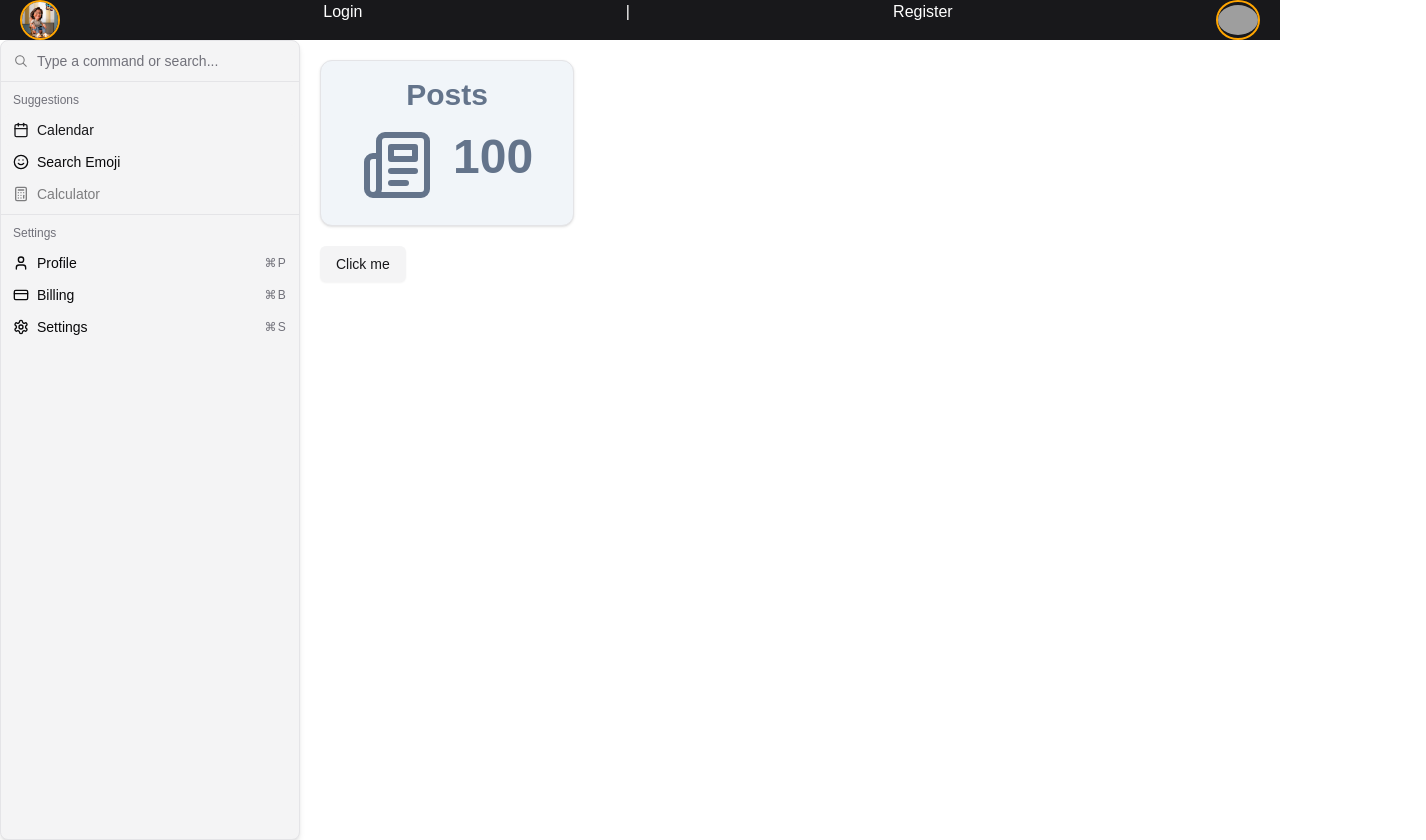
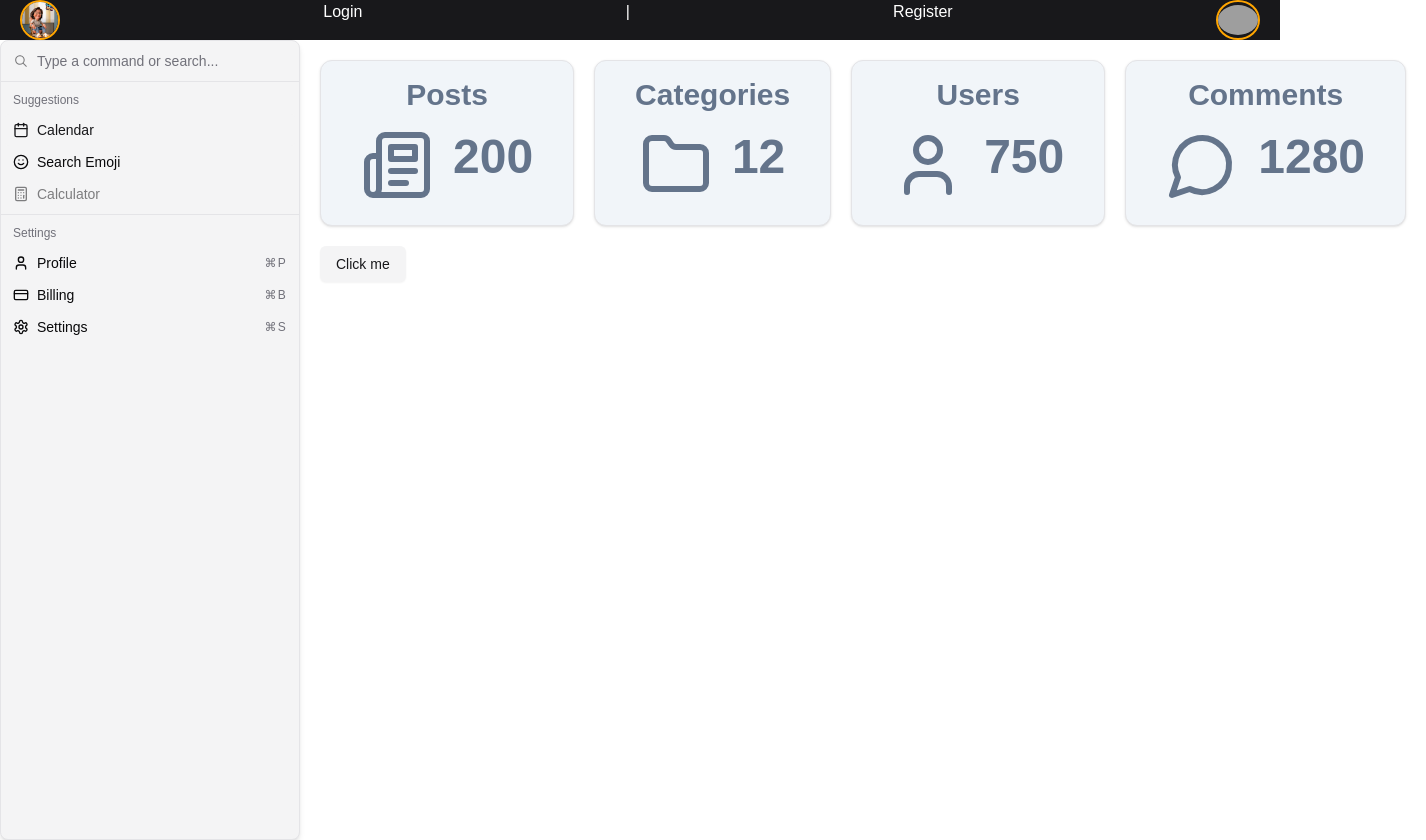
Before and after one commit to Mary-Mena21/admindashboard-ui, a Next.js app: page / in a window 1280 px wide. Shown: the whole page, 1426 px wide, since content can reach past the window. Built offline with nearby package versions, Linux system fonts and the light colour scheme; grey boxes are pictures that could not be loaded.

Commit message:
add dynamic cards

```diff
--- a/app/page.tsx
+++ b/app/page.tsx
@@ -1,5 +1,6 @@
 import DashboardCard from '@/components/dashboard/DashboardCard';
 import { Button } from '@/components/ui/button';
+import { Folder, MessageCircle, Newspaper, User } from 'lucide-react';
 import type { NextPage } from 'next';
 export default function Home() {
   return (
@@ -10,7 +11,26 @@
     </div> */}
       {/* <h1 className="text-5xl font-bold">Admin Dashboard</h1> */}
       <div className="flex flex-col md:flex-row justify-between gap-5 mb-5">
-        <DashboardCard />
+        <DashboardCard
+          title="Posts"
+          count={200}
+          icon={<Newspaper className=" text-slate-500" size={72} />}
+        />
+        <DashboardCard
+          title="Categories"
+          count={12}
+          icon={<Folder className=" text-slate-500" size={72} />}
+        />
+        <DashboardCard
+          title="Users"
+          count={750}
+          icon={<User className=" text-slate-500" size={72} />}
+        />
+        <DashboardCard
+          title="Comments"
+          count={1280}
+          icon={<MessageCircle className=" text-slate-500" size={72} />}
+        />
       </div>
       <Button variant="secondary">Click me</Button>
     </>
--- a/components/dashboard/DashboardCard.tsx
+++ b/components/dashboard/DashboardCard.tsx
@@ -1,16 +1,37 @@
 import { Card, CardContent } from '@/components/ui/card';
-import { Newspaper } from 'lucide-react';
-const DashboardCard = () => {
+// import { Newspaper } from 'lucide-react';
+import { LucideIcon } from 'lucide-react';
+
+interface DashboardCardProps {
+  title: string;
+//   description: string;
+  icon: React.ReactElement<LucideIcon>;
+//   iconColor: string;
+//   iconBg: string;
+//   iconSize: number;
+  count: number;
+}
+const DashboardCard = ({
+  title,
+//   description,
+  icon,
+//   iconColor,
+//   iconBg,
+//   iconSize,
+  count,
+}: DashboardCardProps) => {
   return (
     <Card className="bg-slate-100 dark:bg-slate-800 p-4 pb-0">
       <CardContent>
         <h3 className="text-3xl text-center mb-4 font-bold text-slate-500 dark:text-slate-200">
-          Posts
-              </h3>
-              <div className="flex gap-5 justify-center items-center">
-                  <Newspaper className=" text-slate-500" size={72} />
-                  <h3 className="text-5xl text-center mb-4 font-bold text-slate-500 dark:text-slate-200">100</h3>
-              </div>
+          {title}
+        </h3>
+        <div className="flex gap-5 justify-center items-center">
+          {icon}
+          <h3 className="text-5xl text-center mb-4 font-bold text-slate-500 dark:text-slate-200">
+            {count}
+          </h3>
+        </div>
       </CardContent>
     </Card>
   );
```
